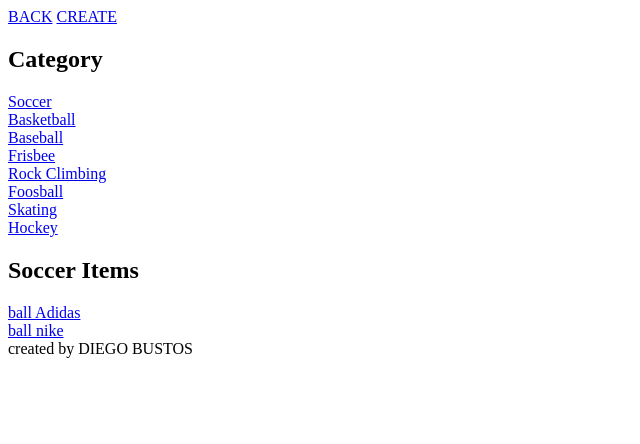
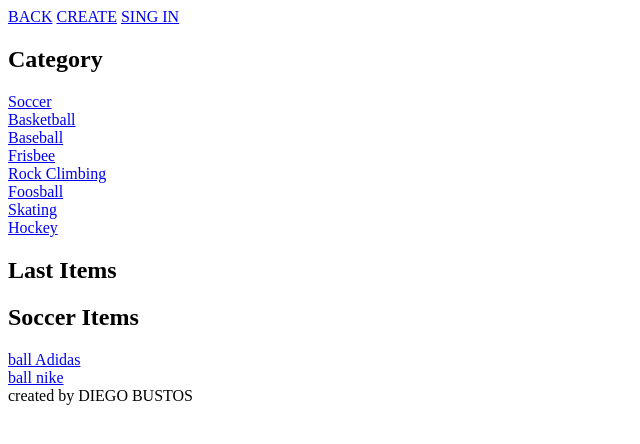
Before and after one commit to Diegobg12/Catalog, a Flask app: page /catalog/Soccer in a window 1280 px wide. Shown: the top 444 px of the page, without its empty margins (0-640 px from the left). Run offline with Flask 2, Linux system fonts and the light colour scheme; data comes from the database, SQL or seed files in the repository; both versions use the stored data as it was after the commit.

Commit message:
Get las itmes added

```diff
--- a/database_setup.py
+++ b/database_setup.py
@@ -1,15 +1,13 @@
+from sqlalchemy import Column, ForeignKey, Integer, String, DateTime
 import os
 import sys
 import datetime
-from sqlalchemy import Column, ForeignKey, Integer, String, DateTime
 from sqlalchemy.ext.declarative import declarative_base
 from sqlalchemy.orm import relationship
 from sqlalchemy import create_engine
 
 
 Base = declarative_base()
-
-# Users declaration
 
 
 class User(Base):
--- a/project.py
+++ b/project.py
@@ -3,26 +3,42 @@
 app = Flask(__name__)
 from sqlalchemy import create_engine
 from sqlalchemy.orm import sessionmaker
-from database_setup import Base, User, Category, CatItem
-
+from database_setup import Base, User, Category, CatItem, User
+# Init DATABASE
 engine = create_engine('sqlite:///sportitmes.db')
 Base.metadata.bind = engine
 DBSession = sessionmaker(bind=engine)
 session = DBSession()
 
+# Funtions for user log in-----------------------------------------
 
+
+
+
+# Json for CATALOG--------------------------------------------------
+@app.route('/Catalog/JSON')
+def catalogJSON():
+    DBSession = sessionmaker(bind=engine)
+    session = DBSession()
+    category = session.query(Category).all()
+    Items = session.query(Category).filter_by(cat_name=category.name).all()
+    return jsonify(Category=[i.serialize for i in category, j.serialize for j in Items])
+
+
+# CRUD FUNCTIONS ---------------------------------------------------
 @app.route('/')
 @app.route('/catalog')
 def showCategories():
     DBSession = sessionmaker(bind=engine)
     session = DBSession()
     Categories = session.query(Category).all()
-    return render_template('home.html', Categories = Categories)
+    Items = session.query(CatItem).all()
+    return render_template('home.html', Categories = Categories, Items = Items)
+
 
 @app.route('/catalog/<cat_name>')
 @app.route('/catalog/<cat_name>/items')
 def showItems(cat_name):
-    # return "This Page will show all categories and the last item added"
     DBSession = sessionmaker(bind=engine)
     session = DBSession()
     Categories = session.query(Category).all()
@@ -30,15 +46,16 @@
     Items = session.query(CatItem).filter_by(cat_name = Cat.name)
     return render_template('items.html', Categories = Categories, Items = Items, Cat = Cat)
 
+
 @app.route('/catalog/<cat_name>/<item_name>')
 @app.route('/catalog/<cat_name>/<item_name>/<item_id>')
 def ItemDescription(cat_name, item_name, item_id):
-    # return "This Page will show all categories and the last item added"
     DBSession = sessionmaker(bind=engine)
     session = DBSession()
     Cat = session.query(Category).filter_by(name = cat_name).one()
     Item = session.query(CatItem).filter_by(id = item_id).one()
     return render_template('description.html', Cat = Cat, Item = Item, cat_name = cat_name)
+
 
 @app.route('/catalog/<cat_name>/new', methods=['GET', 'POST'])
 def createItem(cat_name):
--- a/templates/home.html
+++ b/templates/home.html
@@ -24,6 +24,12 @@
     <br>
 {% endfor %}
 
+<div>
+        <h2>Latest Items</h2><hr>
+        {% for item in Items %}
+          <a href="{{ url_for('ItemDescription', cat_name = item.name, item_name= item.name, item_id=item.id) }}"><p>{{ item.name }}</p></a>
+        {% endfor %}
+      </div>
 </div>
 </body>
 <footer>
--- a/templates/items.html
+++ b/templates/items.html
@@ -7,6 +7,7 @@
 <header>
     <a href='{{url_for('showCategories') }}'>BACK</a></div>
     <a href='{{url_for('createItem', cat_name = Cat.name) }}'>CREATE</a></div>
+    <a href='{{url_for('createItem', cat_name = Cat.name) }}'>SING IN</a></div>
 
 </header>
 
@@ -16,13 +17,20 @@
 
 <body>
 
-
 <div>
 <h2>Category</h2>
 {% for i in Categories %}
 <a href='{{url_for('showItems', cat_name = i.name) }}'>{{i.name}}</a><br>
 {% endfor %}
 </div>
+
+<div>
+<h2>Last Items</h2>
+{% for i in lastItems %}
+{{i.name}}
+{% endfor %}
+</div>
+
 
 <div>
     <h2>{{Cat.name}} Items</h2>
```
Also changed, not shown: sportitmes.db, 1 other file.
